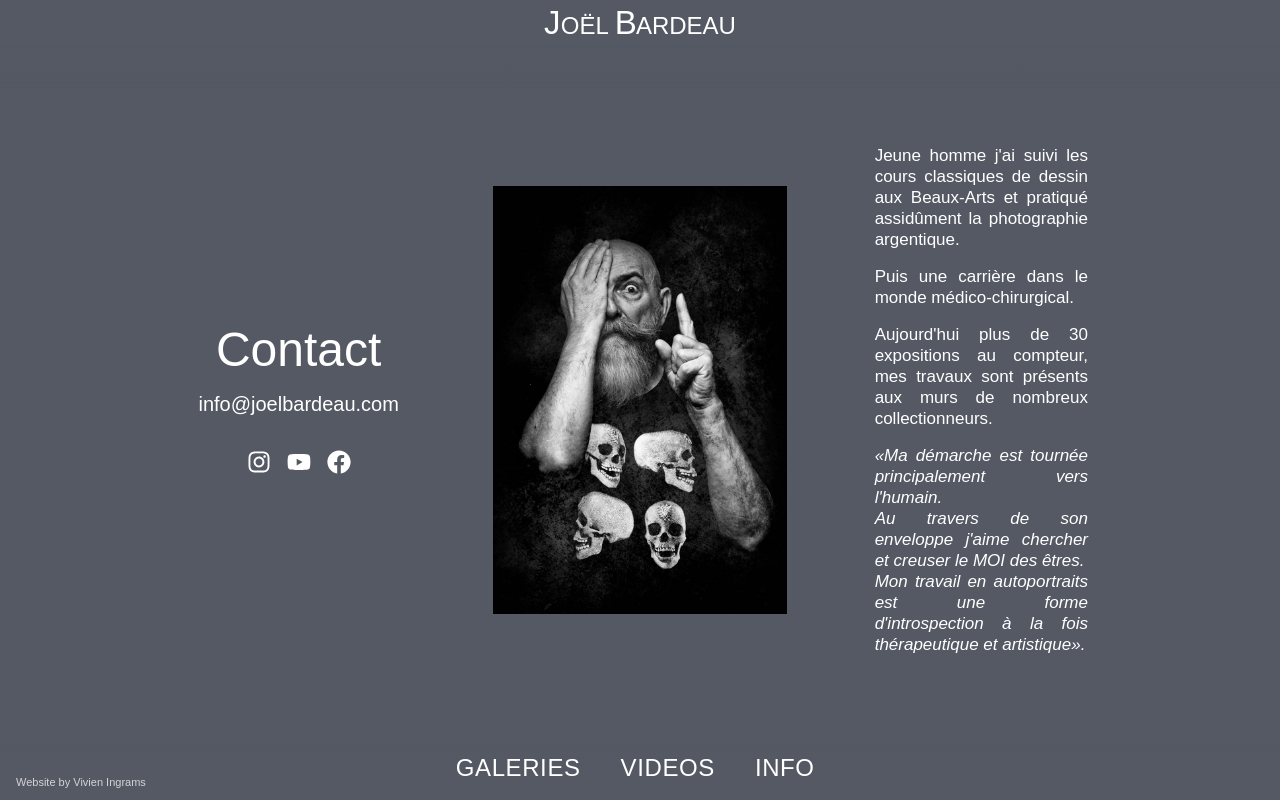
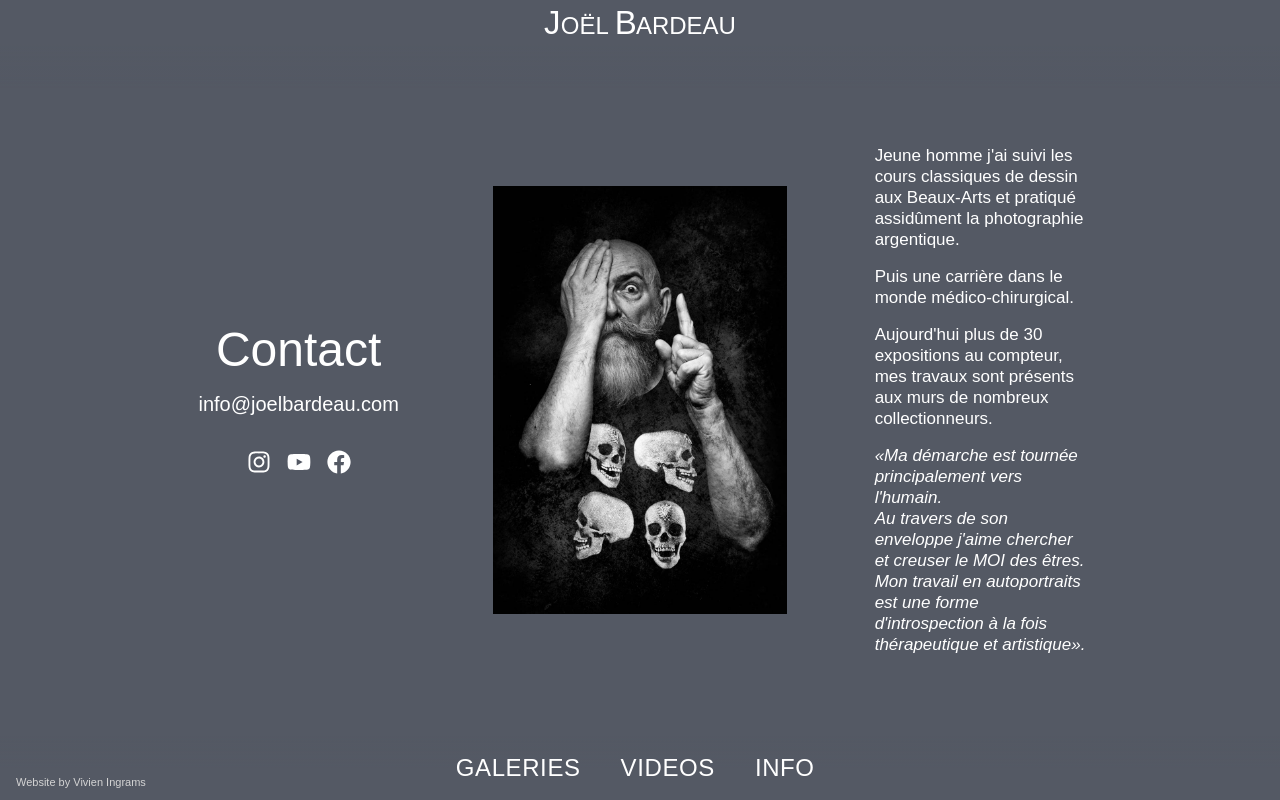
Before and after one commit to VivienIngrams/joel, a Next.js app: page /info in a window 1280 px wide. Built offline with nearby package versions, Linux system fonts and the light colour scheme; a web font is replaced by a local one.

Commit message:
Left align

```diff
--- a/src/app/info/page.tsx
+++ b/src/app/info/page.tsx
@@ -32,7 +32,7 @@ export default function InfoPage() {
 
         <Image
         src="/joel portrait.jpg"  height="600" width="300" alt="Portrait Joel"/></div>
-      <div className="md:min-h-screen flex flex-col items-center justify-center text-lg md:text-xl text-justify max-w-2xl px-6 pb-16 md:px-16 md:py-12">
+      <div className="md:min-h-screen flex flex-col items-center justify-center text-lg md:text-xl text-left max-w-2xl px-6 pb-16 md:px-16 md:py-12">
         <p className=" mb-4">
           Jeune homme j&apos;ai suivi les cours classiques de dessin aux
           Beaux-Arts et pratiqué assidûment la photographie argentique.</p>
```
